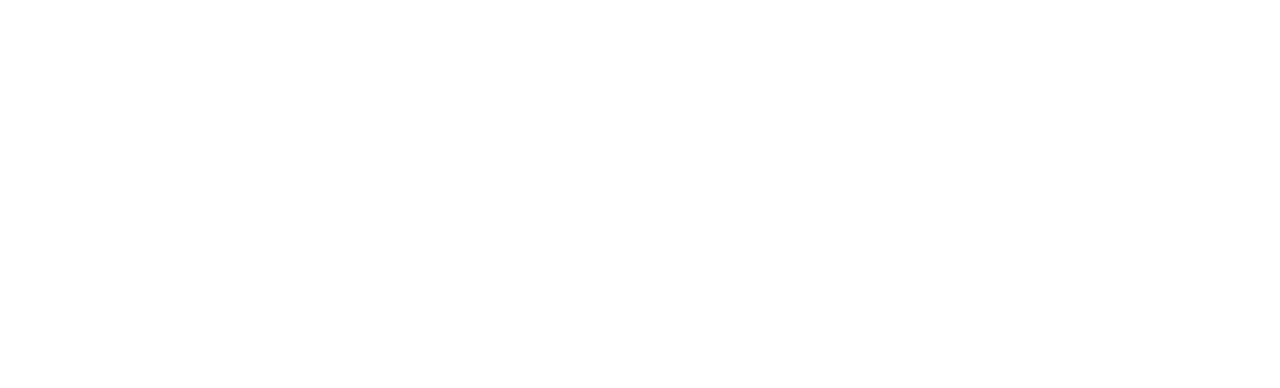
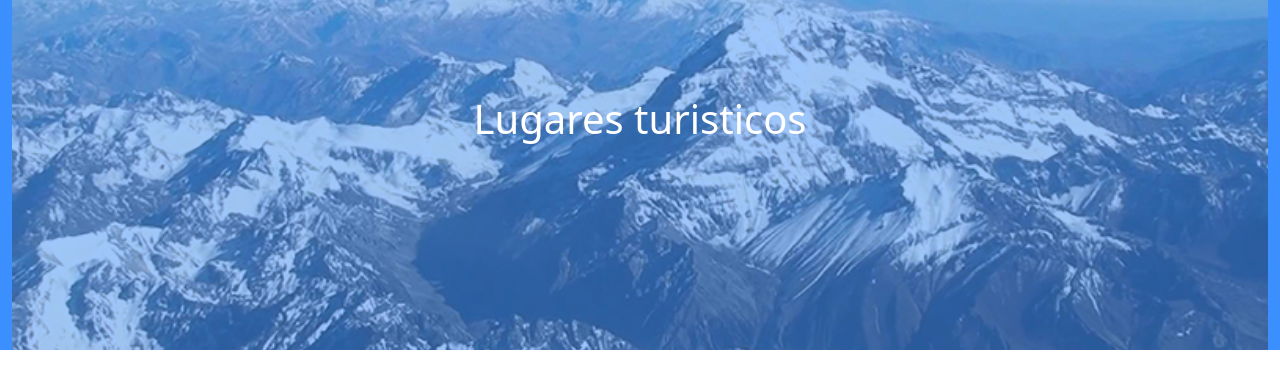
Before and after one commit to ChocoTortuga/Turismo, a plain HTML site: page index.html in a window 1280 px wide. Drawn offline with Linux system fonts and the light colour scheme.

Commit message:
Estilos añadidos. Banner Añadido

```diff
--- a/index.html
+++ b/index.html
@@ -6,8 +6,19 @@
     <meta name="viewport" content="width=device-width, initial-scale=1.0">
     <title>Turismo en Chile</title>
     <link rel="stylesheet" href="css/bootstrap.min.css">
+    <link rel="stylesheet" href="sass/estilos.css">
+    <link rel="shortcut icon" type="image/png" href="img/Icono.png">
 </head>
 <body>
+    <div class="container-fluid">
+        <!--Banner-->
+        <div class="row">
+            <div class="banner position-relative d-flex justify-content-center">
+                <h1 class="texto-banner position-absolute w-50 text-center m-auto">Lugares turisticos</h1>
+                <img src="img/Banner.png" class="img-fluid img-banner h-100 w-100">
+            </div>
+        </div>
+    </div>
     <script src="js/bootstrap.min.js"></script>
 </body>
 </html>
--- a/sass/estilos.sass
+++ b/sass/estilos.sass
@@ -0,0 +1,18 @@
+$Azul: #3C8FFF
+
+.banner
+    height: 350px
+    background: $Azul
+    align-items: center
+
+.img-banner
+    object-fit: cover
+    opacity: 0.5
+    z-index: 0
+
+.texto-banner
+    color: white
+    padding: 0.5
+    max-width: 350
+    z-index: 1
+    height: 4em
```
Also changed, not shown: sass/estilos.css (added), 1 other file.
